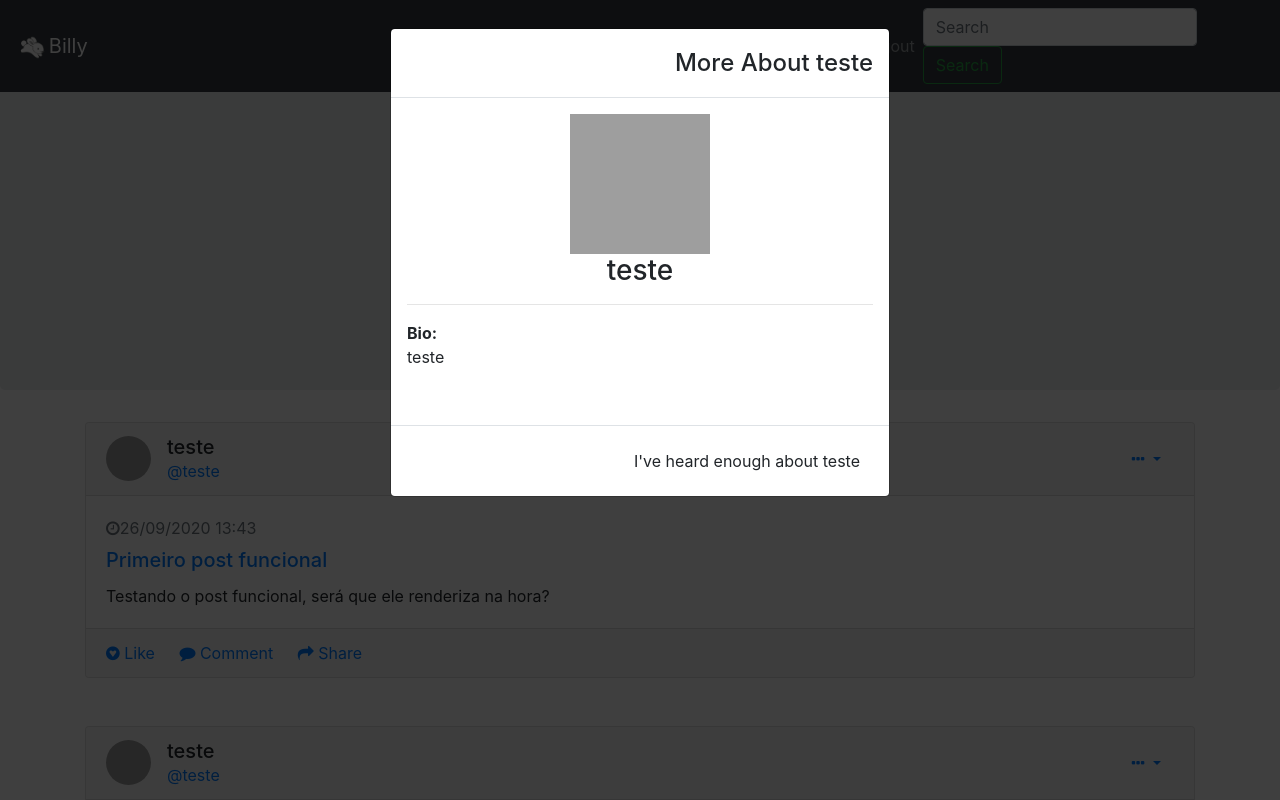
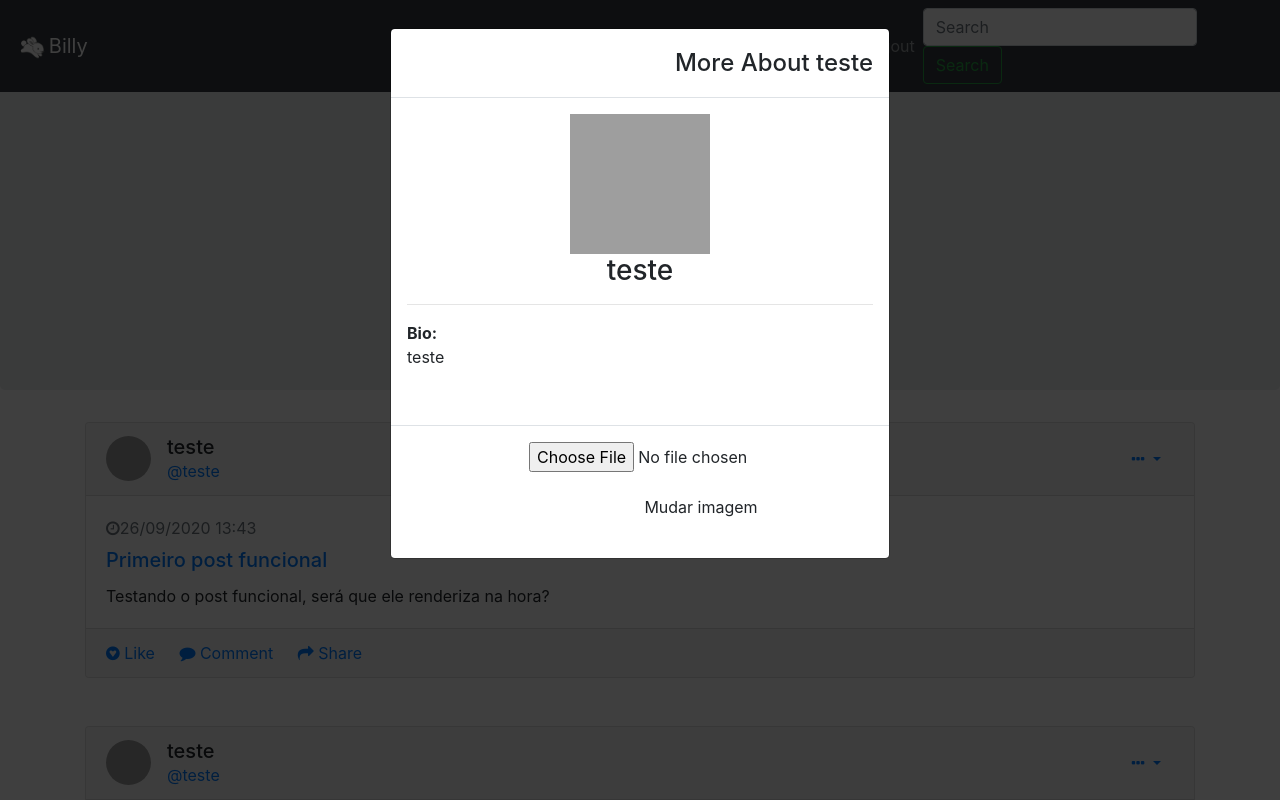
Before and after one commit to Igor-Felipy/Billy_Social-Network, a Flask app: page /profile/ in a window 1280 px wide, after a click that opens the changed part. Run offline with Flask 2, Linux system fonts and the light colour scheme; a user stored in the database is signed in; data comes from the database, SQL or seed files in the repository; some libraries are stand-ins or nearby versions; grey boxes are pictures that could not be loaded.

Commit message:
mudando o nome da imagem

```diff
--- a/app/controllers/default.py
+++ b/app/controllers/default.py
@@ -101,10 +101,17 @@ def profile(id):
             return redirect(url_for("my_profile"))
 
 
+def change_name(name):
+    x = name.split(".")
+    x[0] = 'profile_pic'
+    y = '.'.join(x)
+    return y
+
 @app.route('/profile/change_image', methods=['POST'])
 def profile_image():
     UPLOAD_FOLDER = os.path.join(os.getcwd(),str('app/static/images/' + str(current_user.get_id())))
     file = request.files['image']
+    file.filename = change_name(file.filename)
     savePath = os.path.join(UPLOAD_FOLDER, secure_filename(file.filename))
     file.save(savePath)
     return redirect(url_for("my_profile"))
--- a/app/templates/my_profile.html
+++ b/app/templates/my_profile.html
@@ -35,7 +35,10 @@
                 </div>
                 <div class="modal-footer">
                     <center>
-                    <button type="button" class="btn btn-default" data-dismiss="modal">I've heard enough about {{ profile.name }}</button>
+                        <form action="/profile/change_image" enctype="multipart/form-data" method="POST">
+                            <p><input type="file" name="image" id="image"></p>
+                            <p><button type="submit" class="btn btn-default">Mudar imagem</button></p>
+                        </form>
                     </center>
                 </div>
             </div>
```
